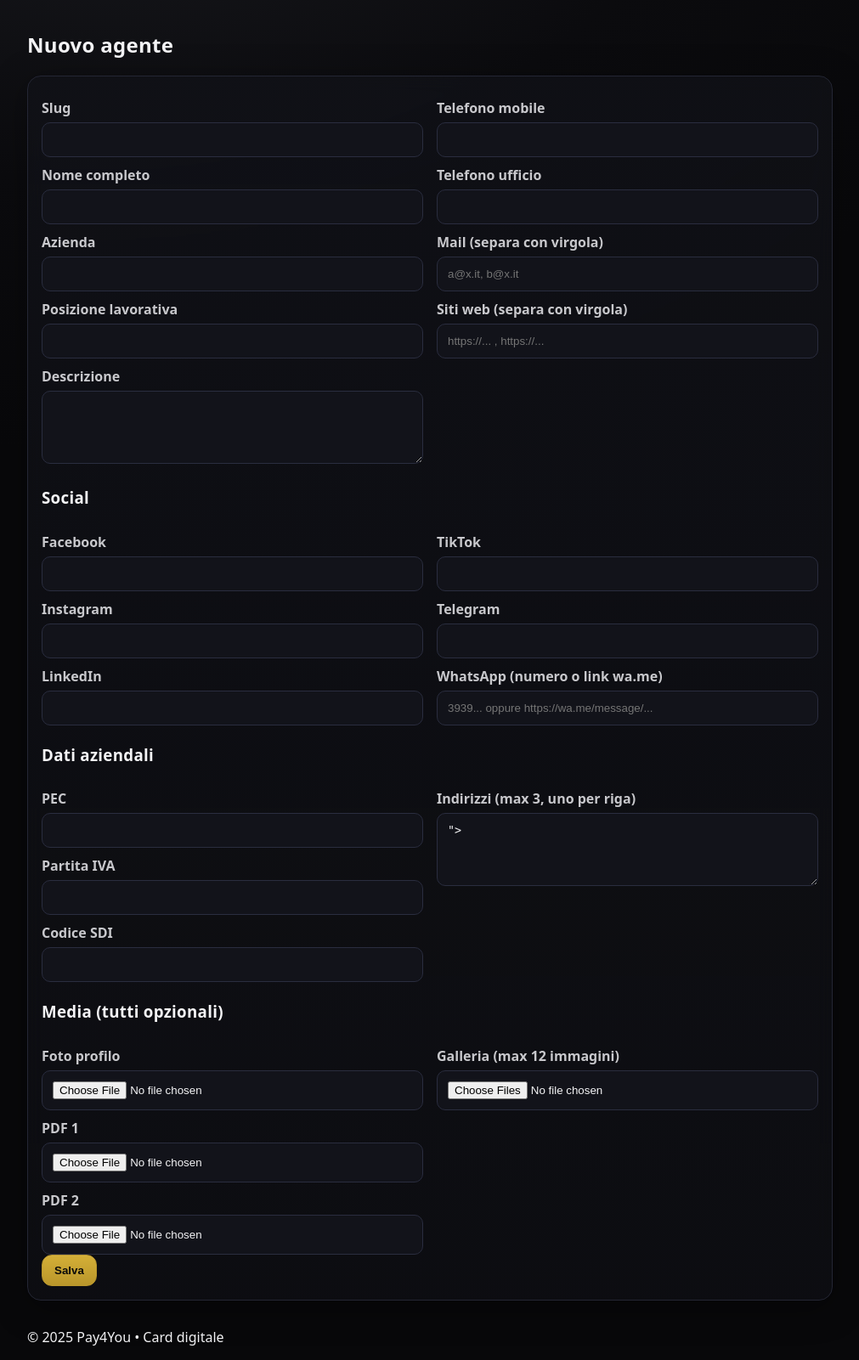
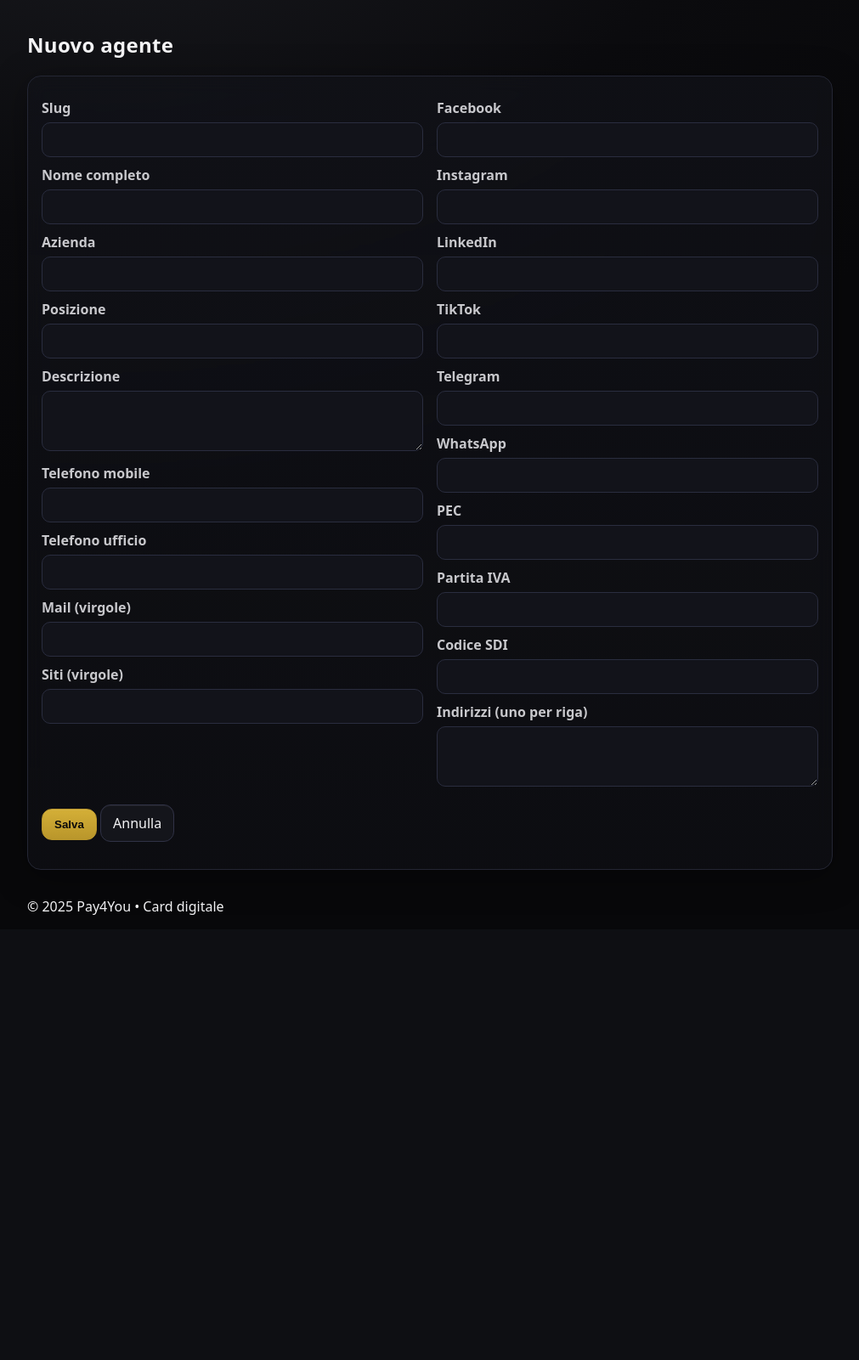
Before and after one commit to gidl59/pay4you-cards-luxury, a Flask app: page /admin/new in a window 1280 px wide. Shown: the part 99-1700 px from the top of the page at 85% size, without its empty margins (134-1145 px from the left). After the commit the page ends 1176 px from the top, so only its background shows below. Run offline with Flask 3, Linux system fonts and the light colour scheme; the visitor is signed in with stand-in values (Sample User, id 1).

Commit message:
Update agent_form.html

```diff
--- a/templates/agent_form.html
+++ b/templates/agent_form.html
@@ -1,56 +1,36 @@
-{% extends "base.html" %}{% block title %}Agente{% endblock %}{% block content %}
+{% extends "base.html" %}{% block title %}{{ 'Modifica' if agent else 'Nuovo' }} agente{% endblock %}
+{% block content %}
 <h2>{{ 'Modifica' if agent else 'Nuovo' }} agente</h2>
-<form method="post" enctype="multipart/form-data" class="card glass">
+{% if error %}<p style="color:#e66">{{ error }}</p>{% endif %}
+<form method="post" class="card glass">
   <div class="grid">
     <div>
-      <label>Slug</label><input name="slug" value="{{ agent.slug if agent else '' }}" required>
-      <label>Nome completo</label><input name="name" value="{{ agent.name if agent else '' }}" required>
+      <label>Slug</label><input name="slug" value="{{ agent.slug if agent else '' }}" {{ 'readonly' if agent }}>
+      <label>Nome completo</label><input name="name" value="{{ agent.name if agent else '' }}">
       <label>Azienda</label><input name="company" value="{{ agent.company if agent else '' }}">
-      <label>Posizione lavorativa</label><input name="role" value="{{ agent.role if agent else '' }}">
-      <label>Descrizione</label><textarea name="bio" rows="4">{{ agent.bio if agent else '' }}</textarea>
-    </div>
-    <div>
+      <label>Posizione</label><input name="role" value="{{ agent.role if agent else '' }}">
+      <label>Descrizione</label><textarea name="bio" rows="3">{{ agent.bio if agent else '' }}</textarea>
       <label>Telefono mobile</label><input name="phone_mobile" value="{{ agent.phone_mobile if agent else '' }}">
       <label>Telefono ufficio</label><input name="phone_office" value="{{ agent.phone_office if agent else '' }}">
-      <label>Mail (separa con virgola)</label><input name="emails" value="{{ agent.emails if agent else '' }}" placeholder="a@x.it, b@x.it">
-      <label>Siti web (separa con virgola)</label><input name="websites" value="{{ agent.websites if agent else '' }}" placeholder="https://... , https://...">
+      <label>Mail (virgole)</label><input name="emails" value="{{ agent.emails if agent else '' }}">
+      <label>Siti (virgole)</label><input name="websites" value="{{ agent.websites if agent else '' }}">
     </div>
-  </div>
-  <h3>Social</h3>
-  <div class="grid">
     <div>
       <label>Facebook</label><input name="facebook" value="{{ agent.facebook if agent else '' }}">
       <label>Instagram</label><input name="instagram" value="{{ agent.instagram if agent else '' }}">
       <label>LinkedIn</label><input name="linkedin" value="{{ agent.linkedin if agent else '' }}">
-    </div>
-    <div>
       <label>TikTok</label><input name="tiktok" value="{{ agent.tiktok if agent else '' }}">
       <label>Telegram</label><input name="telegram" value="{{ agent.telegram if agent else '' }}">
-      <label>WhatsApp (numero o link wa.me)</label><input name="whatsapp" value="{{ agent.whatsapp if agent else '' }}" placeholder="3939... oppure https://wa.me/message/...">
-    </div>
-  </div>
-  <h3>Dati aziendali</h3>
-  <div class="grid">
-    <div>
+      <label>WhatsApp</label><input name="whatsapp" value="{{ agent.whatsapp if agent else '' }}">
       <label>PEC</label><input name="pec" value="{{ agent.pec if agent else '' }}">
       <label>Partita IVA</label><input name="piva" value="{{ agent.piva if agent else '' }}">
       <label>Codice SDI</label><input name="sdi" value="{{ agent.sdi if agent else '' }}">
-    </div>
-    <div>
-      <label>Indirizzi (max 3, uno per riga)</label><textarea name="addresses" rows="4">{{ agent.addresses if agent else '' }}"></textarea>
+      <label>Indirizzi (uno per riga)</label><textarea name="addresses" rows="3">{{ agent.addresses if agent else '' }}</textarea>
     </div>
   </div>
-  <h3>Media (tutti opzionali)</h3>
-  <div class="grid">
-    <div>
-      <label>Foto profilo</label><input type="file" name="photo" accept="image/*">
-      <label>PDF 1</label><input type="file" name="pdf1" accept="application/pdf">
-      <label>PDF 2</label><input type="file" name="pdf2" accept="application/pdf">
-    </div>
-    <div>
-      <label>Galleria (max 12 immagini)</label><input type="file" name="gallery" accept="image/*" multiple>
-    </div>
-  </div>
-  <button type="submit" class="btn primary">Salva</button>
+  <p>
+    <button class="btn primary" type="submit">Salva</button>
+    <a class="btn" href="{{ url_for('admin_home') }}">Annulla</a>
+  </p>
 </form>
 {% endblock %}
```
